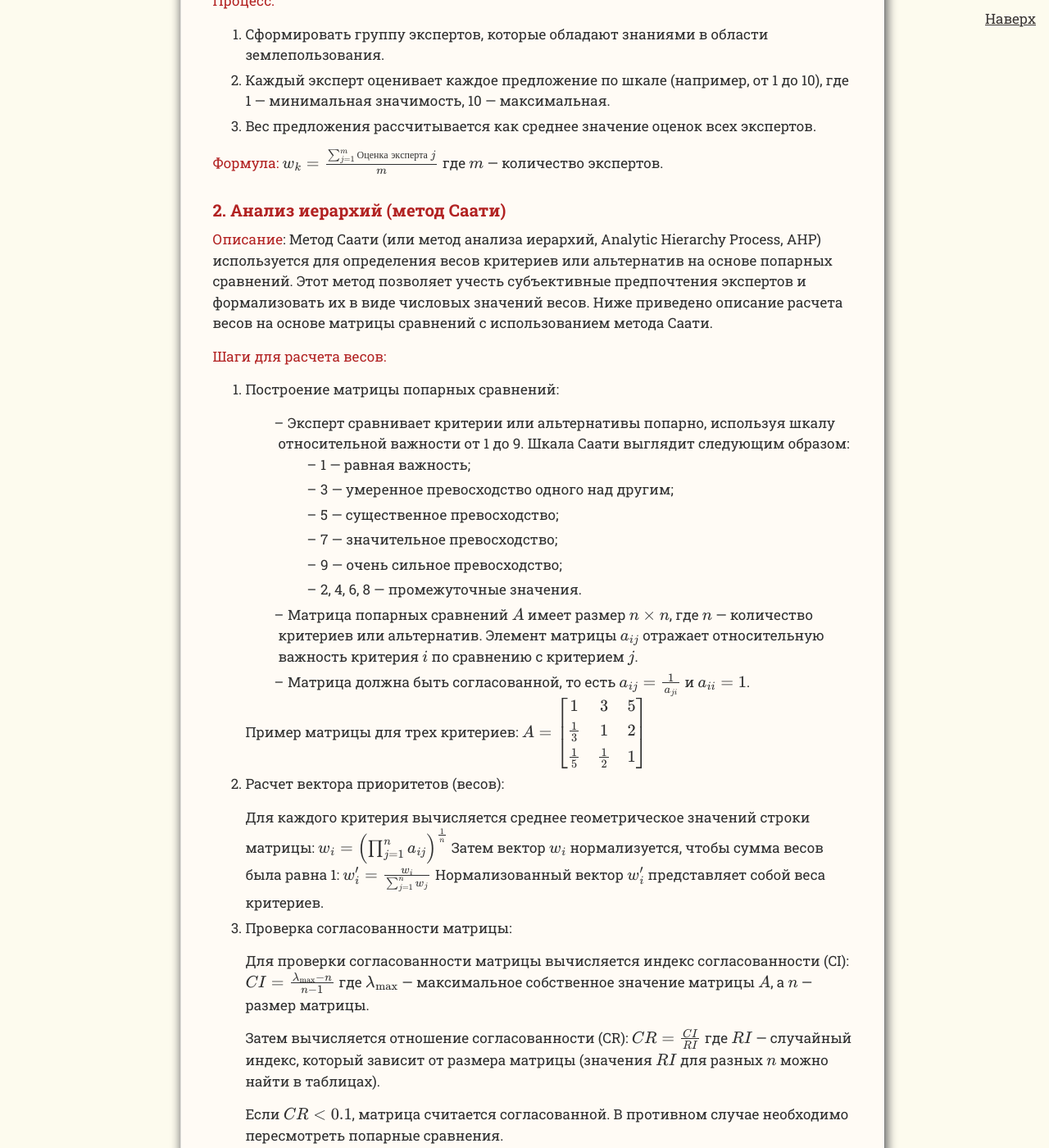
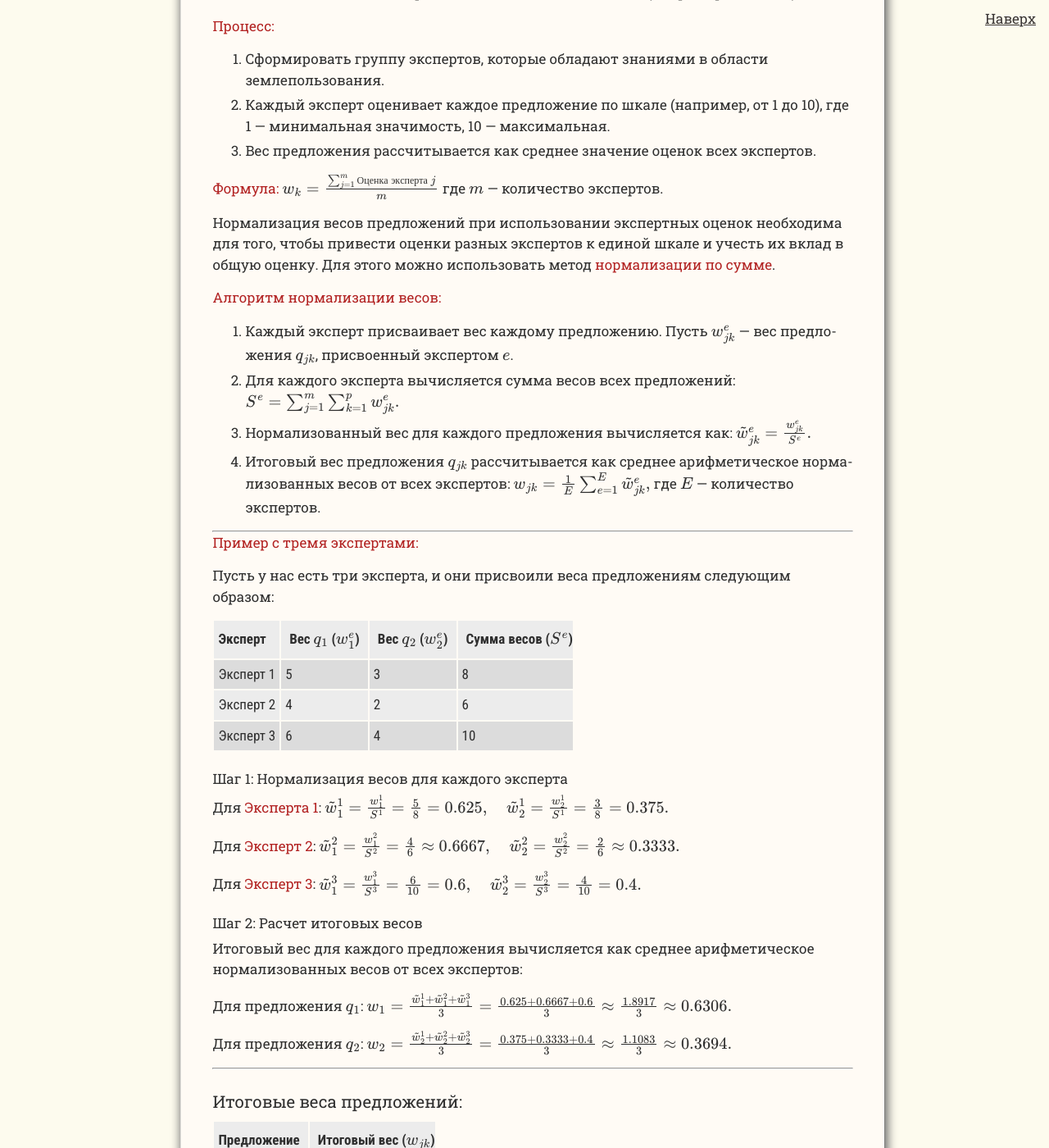
Before and after one commit to SergSi/land-use-art, a Jekyll site: the page built from _posts/2025-03-05-ves.md, in a window 1280 px wide and 1400 px high, scrolled down 951 px. Shown: the whole window at 82% size. Built offline with Jekyll 4.4.1, drawn with Linux system fonts in a browser that asks for light colours; some web fonts are replaced; some of the changed text lies outside the part shown.

Commit message:
Update 2025-03-05-ves.md

```diff
--- a/_posts/2025-03-05-ves.md
+++ b/_posts/2025-03-05-ves.md
@@ -21,6 +21,106 @@ class: methods
   3.  Вес предложения рассчитывается как среднее значение оценок всех экспертов.
 
 **Формула:** $$w_k = \frac{\sum_{j=1}^m \text{Оценка эксперта } j}{m}$$ где $$m$$ — количество экспертов.
+
+Нормализация весов предложений при использовании экспертных оценок необходима для того, чтобы привести оценки разных экспертов к единой шкале и учесть их вклад в общую оценку. Для этого можно использовать метод **нормализации по сумме**.
+
+**Алгоритм нормализации весов:**
+
+1. Каждый эксперт присваивает вес каждому предложению. Пусть $$ w_{jk}^e $$ — вес предложения $$ q_{jk} $$, присвоенный экспертом $$ e $$.
+
+2. Для каждого эксперта вычисляется сумма весов всех предложений:
+   $$
+   S^e = \sum_{j=1}^m \sum_{k=1}^p w_{jk}^e.
+   $$
+
+3. Нормализованный вес для каждого предложения вычисляется как:
+   $$
+   \tilde{w}_{jk}^e = \frac{w_{jk}^e}{S^e}.
+   $$
+
+4. Итоговый вес предложения $$ q_{jk} $$ рассчитывается как среднее арифметическое нормализованных весов от всех экспертов:
+   $$
+   w_{jk} = \frac{1}{E} \sum_{e=1}^E \tilde{w}_{jk}^e,
+   $$
+   где $$ E $$ — количество экспертов.
+
+---
+
+**Пример с тремя экспертами:**
+
+Пусть у нас есть три эксперта, и они присвоили веса предложениям следующим образом:
+
+| Эксперт   | Вес $$ q_1 $$ ($$ w_1^e $$) | Вес $$ q_2 $$ ($$ w_2^e $$) | Сумма весов ($$ S^e $$) |
+| --------- | --------------------------- | --------------------------- | ----------------------- |
+| Эксперт 1 | 5                           | 3                           | 8                       |
+| Эксперт 2 | 4                           | 2                           | 6                       |
+| Эксперт 3 | 6                           | 4                           | 10                      |
+
+#### Шаг 1: Нормализация весов для каждого эксперта
+
+Для **Эксперта 1**:
+$$
+\tilde{w}_1^1 = \frac{w_1^1}{S^1} = \frac{5}{8} = 0.625, \quad \tilde{w}_2^1 = \frac{w_2^1}{S^1} = \frac{3}{8} = 0.375.
+$$
+
+
+Для **Эксперт 2**:
+$$
+\tilde{w}_1^2 = \frac{w_1^2}{S^2} = \frac{4}{6} \approx 0.6667, \quad \tilde{w}_2^2 = \frac{w_2^2}{S^2} = \frac{2}{6} \approx 0.3333.
+$$
+
+
+Для **Эксперт 3**:
+$$
+\tilde{w}_1^3 = \frac{w_1^3}{S^3} = \frac{6}{10} = 0.6, \quad \tilde{w}_2^3 = \frac{w_2^3}{S^3} = \frac{4}{10} = 0.4.
+$$
+
+#### Шаг 2: Расчет итоговых весов
+
+Итоговый вес для каждого предложения вычисляется как среднее арифметическое нормализованных весов от всех экспертов:
+
+Для предложения $$ q_1 $$:
+$$
+w_1 = \frac{\tilde{w}_1^1 + \tilde{w}_1^2 + \tilde{w}_1^3}{3} = \frac{0.625 + 0.6667 + 0.6}{3} \approx \frac{1.8917}{3} \approx 0.6306.
+$$
+
+
+Для предложения $$ q_2 $$:
+$$
+w_2 = \frac{\tilde{w}_2^1 + \tilde{w}_2^2 + \tilde{w}_2^3}{3} = \frac{0.375 + 0.3333 + 0.4}{3} \approx \frac{1.1083}{3} \approx 0.3694.
+$$
+
+---
+
+### Итоговые веса предложений:
+
+| Предложение | Итоговый вес ($$ w_{jk} $$) |
+| ----------- | --------------------------- |
+| $$ q_1 $$   | 0.6306                      |
+| $$ q_2 $$   | 0.3694                      |
+
+---
+
+**Объяснение:**
+
+Нормализация позволяет учесть вклад каждого эксперта, даже если они используют разные шкалы оценок.
+
+Итоговые веса $$ w_1 = 0.6306 $$ и $$ w_2 = 0.3694 $$ отражают относительную важность предложений $$ q_1 $$ и $$ q_2 $$ с учетом мнений всех экспертов.
+
+Эти веса можно использовать в целевой функции модели для оптимизации землепользования.
+
+---
+
+**Формула для целевой функции:**
+$$
+\text{Maximize } Z = \sum_{j=1}^m \sum_{k=1}^p w_{jk} \cdot q_{jk},
+$$
+
+где:
+
+$$ w_{jk} $$ — нормализованный вес предложения $$ q_{jk} $$,
+
+$$ q_{jk} $$ — бинарная переменная, равная 1, если предложение реализовано, и 0 в противном случае.
 
 ## 2. Анализ иерархий (метод Саати)
 
```
